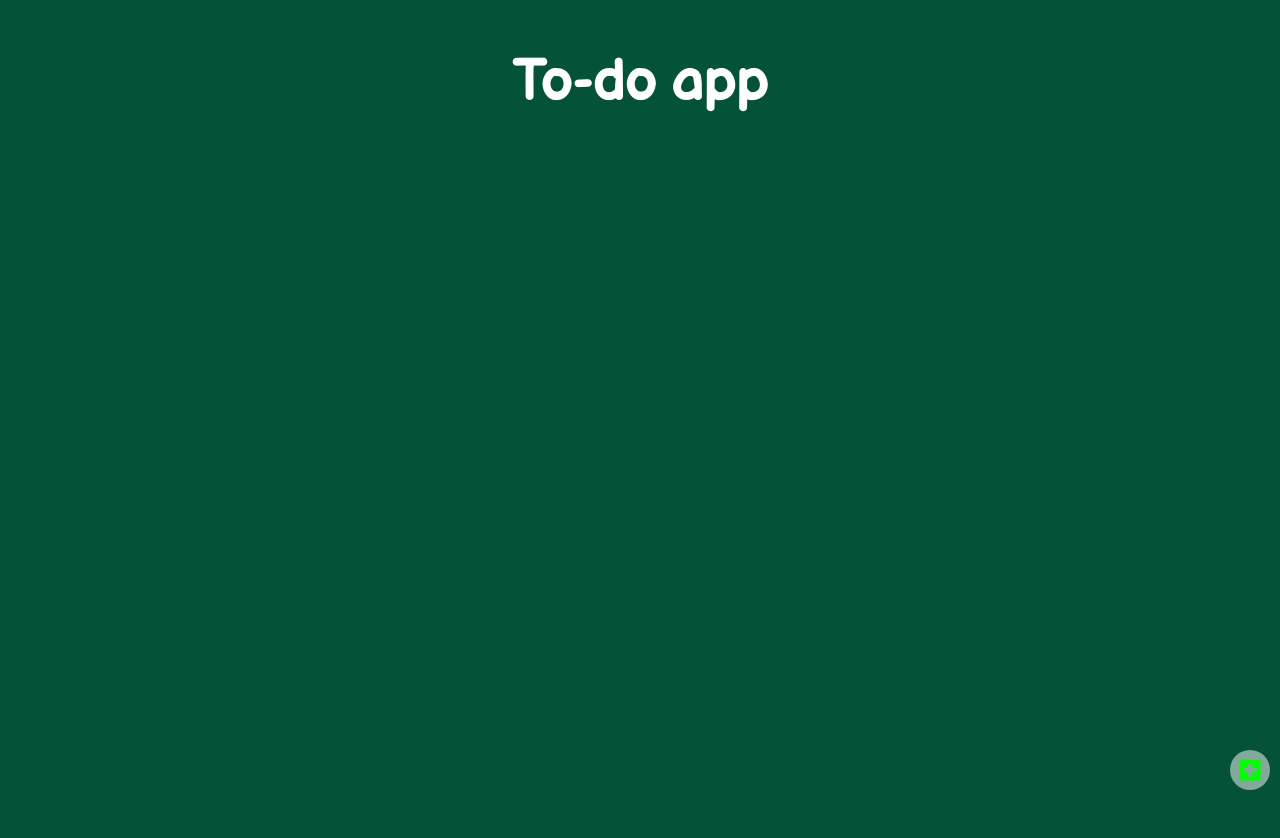
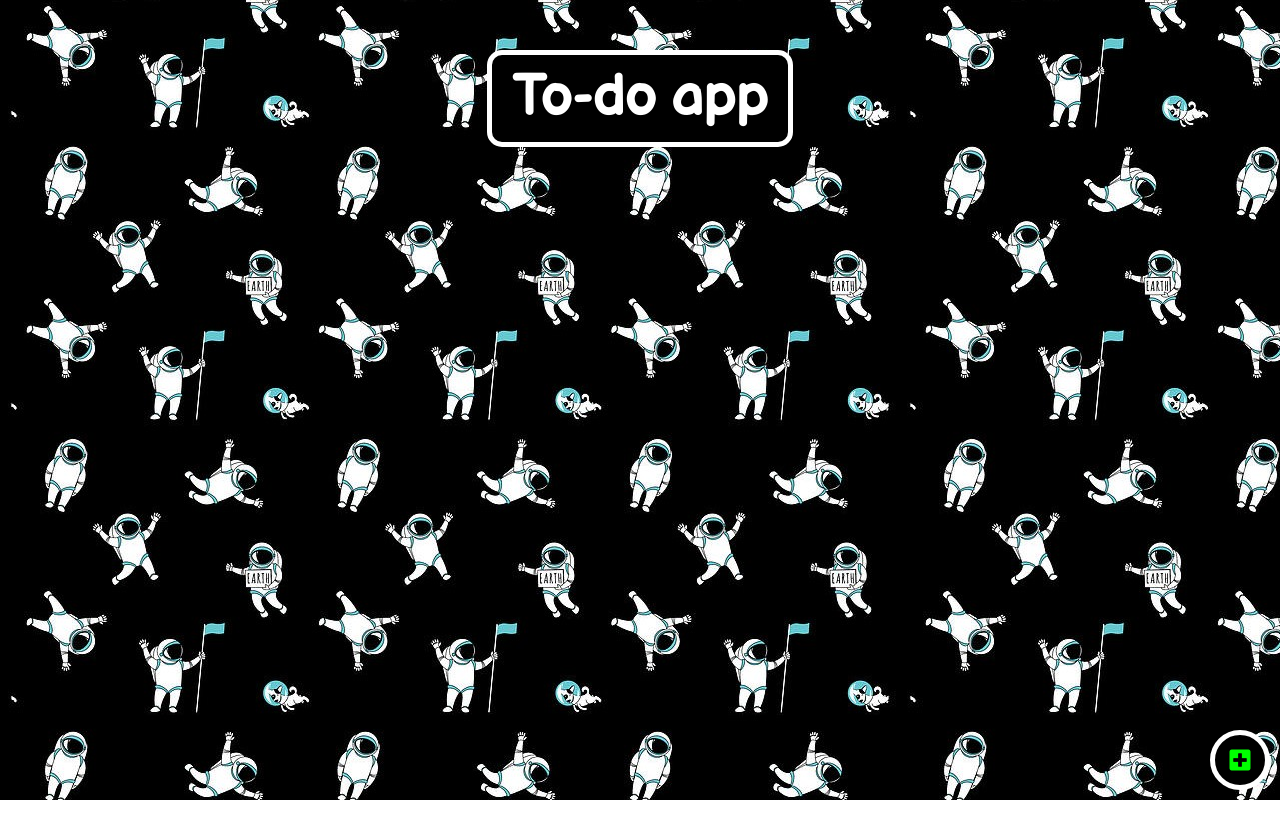
Before and after one commit to develad/todo-app-v1, a React (Create React App) app: page / in a window 1280 px wide. Shown: the top 838 px of the page. After the commit the page ends 800 px from the top, so only its background shows below. Built offline with nearby package versions, Linux system fonts and the light colour scheme.

Commit message:
:tada: final version!

```diff
--- a/src/App.js
+++ b/src/App.js
@@ -2,14 +2,22 @@ import Home from './components/Home';
 
 function App() {
   return (
-    <>
+    <div className='app-cont-new'>
       <h1
-        style={{ marginTop: '50px', fontSize: '3.5rem', textAlign: 'center' }}
+        style={{
+          marginTop: '50px',
+          fontSize: '3.5rem',
+          textAlign: 'center',
+          padding: '10px 20px',
+          border: '5px solid white',
+          borderRadius: '15px',
+          backgroundColor: 'black',
+        }}
       >
         To-do app
       </h1>
       <Home />
-    </>
+    </div>
   );
 }
 
--- a/src/components/Home.js
+++ b/src/components/Home.js
@@ -73,10 +73,10 @@ function Home() {
           bottom: '10px',
           right: '10px',
           zIndex: '300',
-          height: '40px',
-          width: '40px',
-          background: 'rgba(255,255,255,0.5)',
-          border: 'none',
+          height: '60px',
+          width: '60px',
+          background: 'rgba(0,0,0,1)',
+          border: '5px solid white',
           outline: 'none',
           borderRadius: '50%',
         }}
--- a/src/index.css
+++ b/src/index.css
@@ -12,7 +12,8 @@
 
 body {
   font-family: 'Balsamiq Sans', cursive;
-  background-color: rgb(4, 83, 57);
+  /* background-color: rgb(4, 83, 57); */
+  background: url('./app-wallpaper.jpg');
   color: rgb(255, 255, 255);
   overflow-x: hidden;
   display: flex;
@@ -21,6 +22,15 @@ body {
   min-height: 100vh;
 }
 
+label {
+  background-color: black;
+}
+
+.app-cont-new {
+  display: flex;
+  flex-direction: column;
+  align-items: center;
+}
 .todo-app {
   display: flex;
   flex-direction: column;
@@ -156,13 +166,12 @@ form input {
 }
 
 .todos {
-  height: 100vh;
   display: flex;
   flex-direction: column;
   align-items: center;
   width: 100%;
   position: absolute;
-  top: 140px;
+  top: 150px;
   left: 0;
 }
 
```
Also changed, not shown: src/app-wallpaper.jpg (added).
